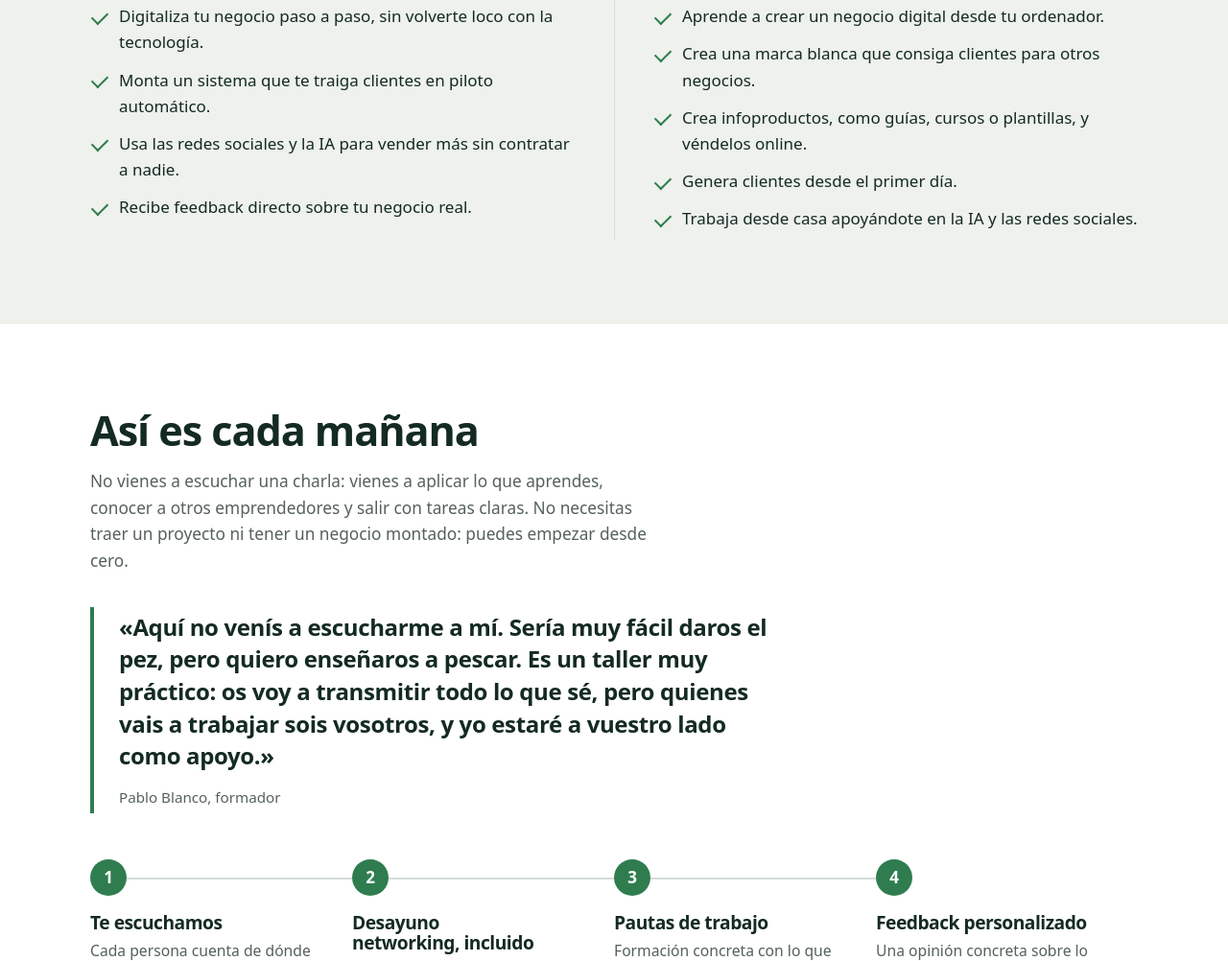
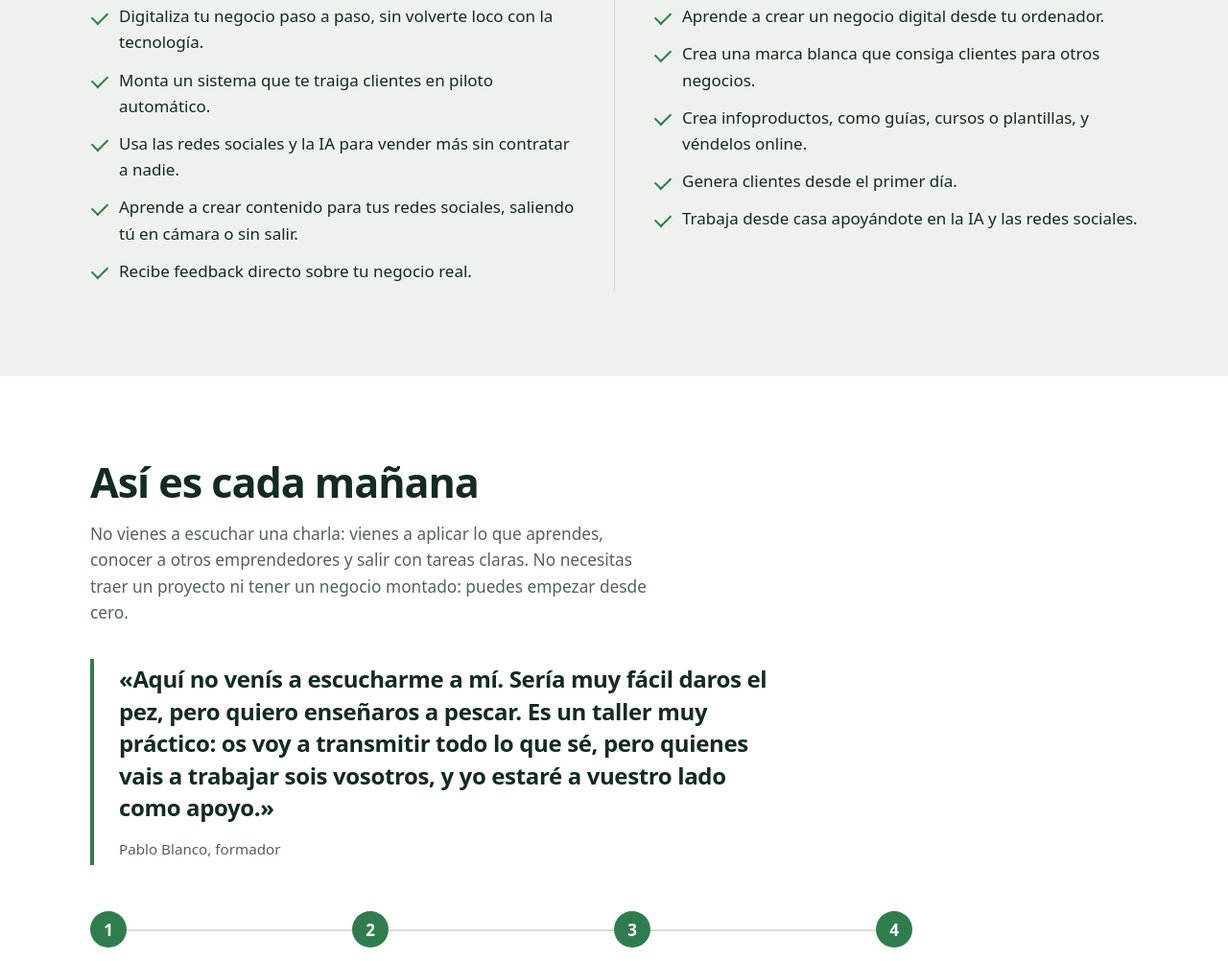
Before and after one commit to pabloblanco9791-dev/emprende-desde-casa, a plain HTML site: page index.html in a window 1280 px wide. Shown: the part 1420-2422 px from the top of the page at 96% size. Drawn offline with Linux system fonts and the light colour scheme; a small style sheet from the web is missing.

Commit message:
Añade contenido en redes, saliendo o sin salir, en «Ya tengo un negocio»
Co-Authored-By: Claude Opus 5.5 <noreply@anthropic.com>

```diff
--- a/index.html
+++ b/index.html
@@ -278,6 +278,7 @@
           <li>Digitaliza tu negocio paso a paso, sin volverte loco con la tecnología.</li>
           <li>Monta un sistema que te traiga clientes en piloto automático.</li>
           <li>Usa las redes sociales y la IA para vender más sin contratar a nadie.</li>
+          <li>Aprende a crear contenido para tus redes sociales, saliendo tú en cámara o sin salir.</li>
           <li>Recibe feedback directo sobre tu negocio real.</li>
         </ul>
       </div>
```
